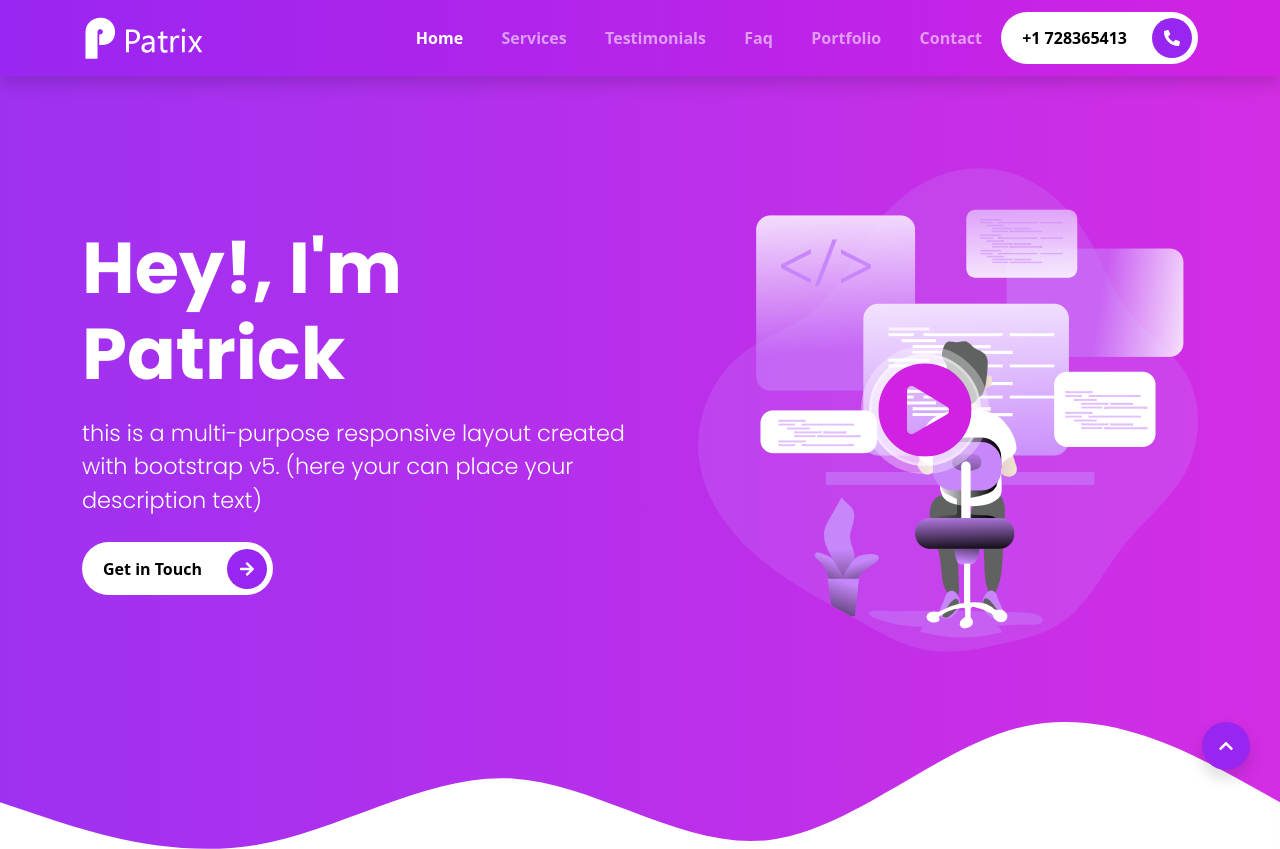
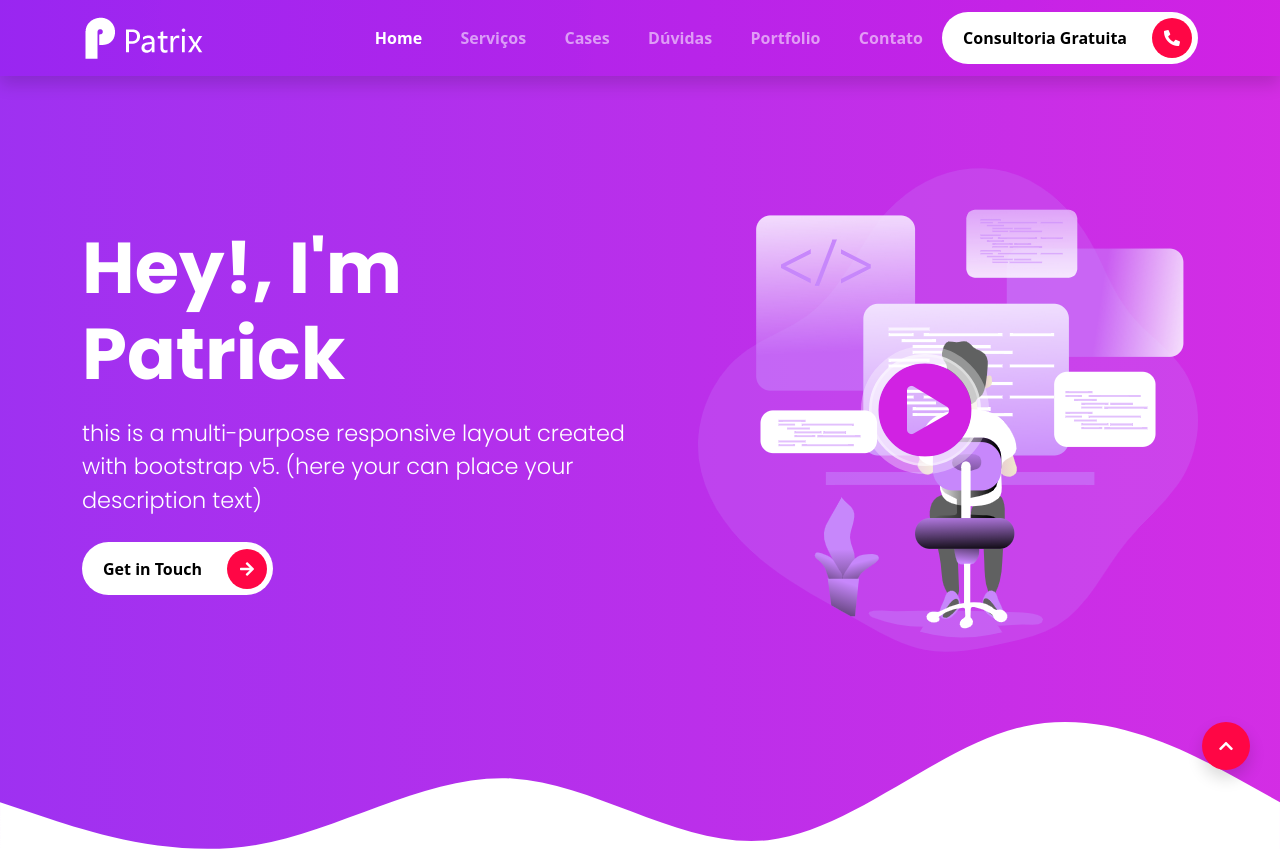
Before and after one commit to EdilanGomes/PEX-FACULDADE-DESCOMPLICA-EDILAN, a website: page index.html in a window 1280 px wide. Shown: the top 849 px of the page. Drawn offline with nearby package versions, Linux system fonts and the light colour scheme; files that its build step writes are made by us from their sources.

Commit message:
Alteração das cores do Branding

```diff
--- a/index.html
+++ b/index.html
@@ -1,10 +1,10 @@
 <!DOCTYPE html>
-<html lang="en">
+<html lang="pt-br">
 <head>
     <meta charset="UTF-8">
     <meta http-equiv="X-UA-Compatible" content="IE=edge">
     <meta name="viewport" content="width=device-width, initial-scale=1">
-    <title>Patrix, Bootstrap 5 Landing Page</title>
+    <title>Metodologia Hubrs</title>
     <link rel="stylesheet" href="assets/css/style.css">
     <link rel="stylesheet" href="assets/css/fontawesome.css">
     <link rel="stylesheet" href="https://cdn.jsdelivr.net/npm/glightbox/dist/css/glightbox.min.css" />
@@ -26,15 +26,15 @@
       <div class="collapse navbar-collapse justify-content-end" id="navbarNav">
         <ul class="navbar-nav">
           <li class="nav-item"><a class="nav-link active" aria-current="page" href="index.html">Home</a></li>
-          <li class="nav-item"><a class="nav-link" href="#services">Services</a></li>
-          <li class="nav-item"><a class="nav-link" href="#testimonials">Testimonials</a></li>
-          <li class="nav-item"><a class="nav-link" href="#faq">faq</a></li>
+          <li class="nav-item"><a class="nav-link" href="#services">Serviços</a></li>
+          <li class="nav-item"><a class="nav-link" href="#testimonials">Cases</a></li>
+          <li class="nav-item"><a class="nav-link" href="#faq">Dúvidas</a></li>
           <li class="nav-item"><a class="nav-link" href="#portfolio">portfolio</a></li>
-          <li class="nav-item"><a class="nav-link" href="#contact">contact</a>
+          <li class="nav-item"><a class="nav-link" href="#contact">contato</a>
           </li>
         </ul>
         <button type="button" class="rounded-pill btn-rounded">
-          +1 728365413
+          Consultoria Gratuita
           <span>
             <i class="fas fa-phone-alt"></i>
           </span>
--- a/scss/_custom.scss
+++ b/scss/_custom.scss
@@ -1,5 +1,5 @@
 // MY THEME COLORS
-$purple-dark:  #9926f0;
+$purple-dark:  #ff0645;
 $purple-light:  #BB6EF5;
 $pink:    #d122e3;
 $footer: #151414;
```
Also changed, not shown: assets/css/style.css.
